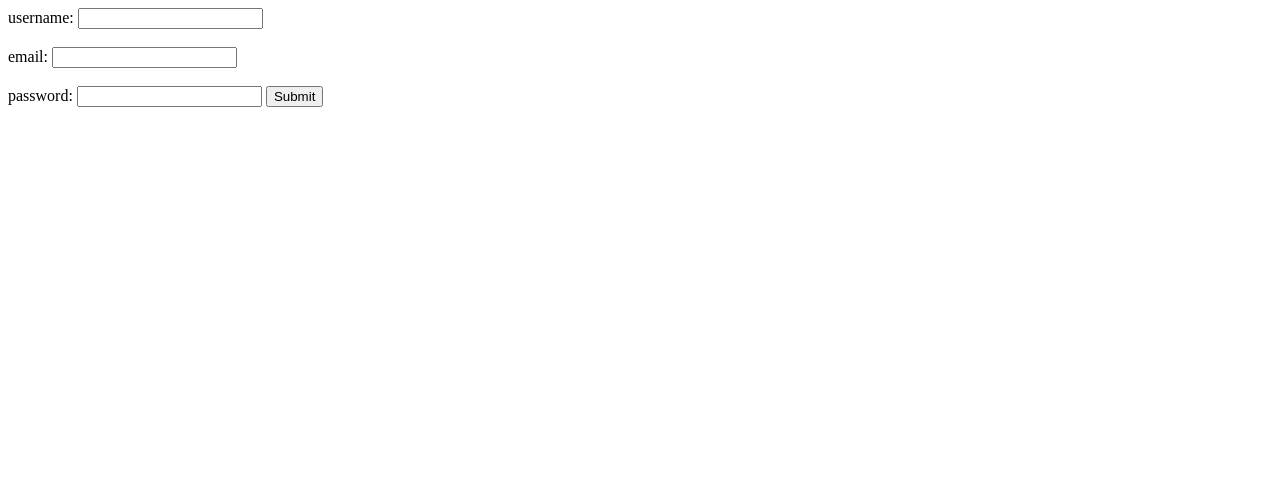
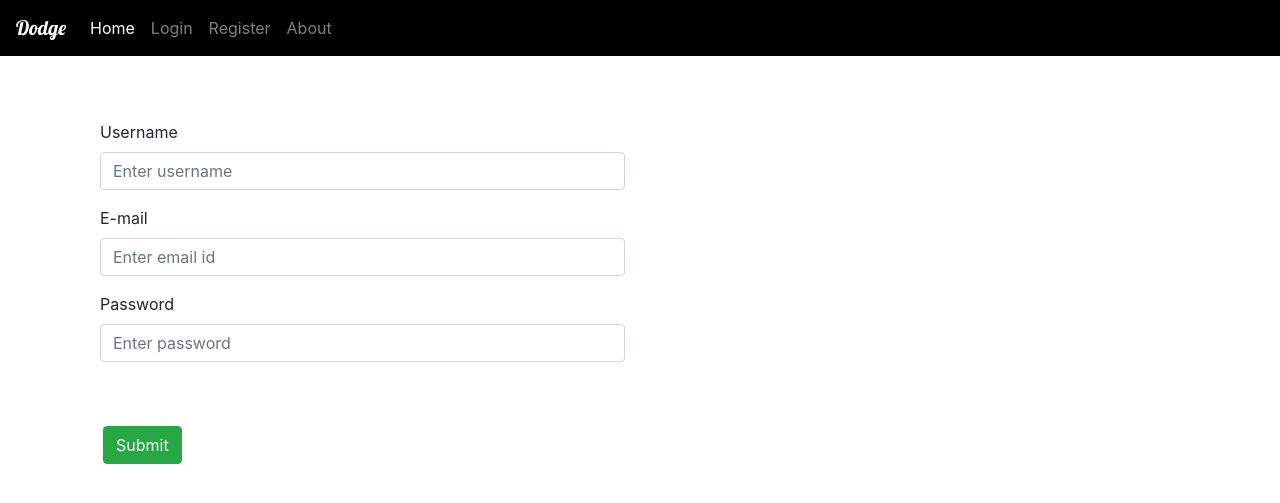
Before and after one commit to griffy06/My_dodge, a Django app: page /main/register/ in a window 1280 px wide. Shown: the top 503 px of the page. Run offline with Django 3.2, Linux system fonts and the light colour scheme; some libraries are stand-ins or nearby versions.

Commit message:
Login and Register forms

```diff
--- a/dodge/main/templates/main/about_page.html
+++ b/dodge/main/templates/main/about_page.html
@@ -2,7 +2,7 @@
 <html lang="en">
 <head>
     <meta charset="UTF-8">
-    <title>Title</title>
+    <title>About us</title>
 </head>
 <body>
 This is about us
--- a/dodge/register/templates/register/register_page.html
+++ b/dodge/register/templates/register/register_page.html
@@ -2,21 +2,55 @@
 <html lang="en">
 <head>
     <meta charset="UTF-8">
-    <title>login page</title>
+    <title>Register page</title>
+    <link rel="stylesheet" href="https://stackpath.bootstrapcdn.com/bootstrap/4.3.1/css/bootstrap.min.css" integrity="sha384-ggOyR0iXCbMQv3Xipma34MD+dH/1fQ784/j6cY/iJTQUOhcWr7x9JvoRxT2MZw1T" crossorigin="anonymous">
+    <link href="https://fonts.googleapis.com/css?family=Cookie|Lobster|Satisfy&display=swap" rel="stylesheet">
 </head>
 <body>
+<nav class="navbar navbar-expand-xl navbar-dark" style="background-color: black">
 
+  <a class="navbar-brand" href="{% url 'main' %}" style="font-family: 'Lobster', cursive;">Dodge</a>
+  <button class="navbar-toggler" type="button" data-toggle="collapse" data-target="#navbarSupportedContent" aria-controls="navbarSupportedContent" aria-expanded="false" aria-label="Toggle navigation">
+    <span class="navbar-toggler-icon"></span>
+  </button>
+  <div class="collapse navbar-collapse" id="navbarSupportedContent">
+    <ul class="navbar-nav mr-auto">
+      <li class="nav-item active">
+        <a class="nav-link" href="{% url 'main' %}">Home <span class="sr-only">(current)</span></a>
+      </li>
+      <li class="nav-item">
+        <a class="nav-link" href="{% url 'login' %}">Login</a>
+      </li>
+       <li class="nav-item">
+        <a class="nav-link" href="{% url 'register' %}">Register</a>
+      </li>
+        <li class="nav-item">
+        <a class="nav-link" href="{% url 'about' %}">About</a>
+      </li>
+    </ul>
+  </div>
+</nav>
+<div class="container" style="margin-top:5%;">
+<form action="{% url 'register' %}" method="post">
+    {% csrf_token %}
+  <div class="form-group col-md-6">
+    <label for="username">Username</label>
+    <input type="text" class="form-control" id="username" name="username" placeholder="Enter username">
 
-<form action="" method="post">
-    {%  csrf_token %}
-    username:
-    <input type="text" name="username" id="username"/><br><br>
-    email:
-    <input type="email" name="email" id="email" /><br><br>
-    password:
-    <input type="password" name="password" id="password"/>
-    <input type="submit" value="Submit">
+  </div>
+    <div class="form-group col-md-6">
+    <label for="email">E-mail</label>
+    <input type="email" class="form-control" id="email" name="email" placeholder="Enter email id">
+
+    </div>
+  <div class="form-group col-md-6">
+    <label for="password">Password</label>
+    <input type="password" class="form-control" id="password" name="password" placeholder="Enter password">
+  </div>
+    <br><br>&nbsp&nbsp&nbsp
+  <button type="submit" class="btn btn-success">Submit</button>
 </form>
+</div>
 
 
 </body>
--- a/dodge/register/views.py
+++ b/dodge/register/views.py
@@ -17,9 +17,9 @@ class UserFormView(View):
         form = self.form_class(request.POST)
 
         if form.is_valid():
-            username = request.POST['username']
-            password = request.POST['password']
-            email = request.POST['email']
-            User.objects.create_user(username,email,password)
-            Profile.objects.create(username=username,time="00:00",vehicle="None",destination="None",permitted=False)
+         username = request.POST.get('username')
+         password = request.POST.get('password')
+         email = request.POST.get('email')
+         User.objects.create_user(username=username,email=email,password=password)
+         Profile.objects.create(username=username,time="00:00",vehicle="None",destination="None",permitted=False)
         return redirect('main')
```
Also changed, not shown: dodge/login/templates/login/login_page.html (+42 -9 lines), dodge/main/templates/main/main_page.html (+5 -3 lines), dodge/db.sqlite3.
